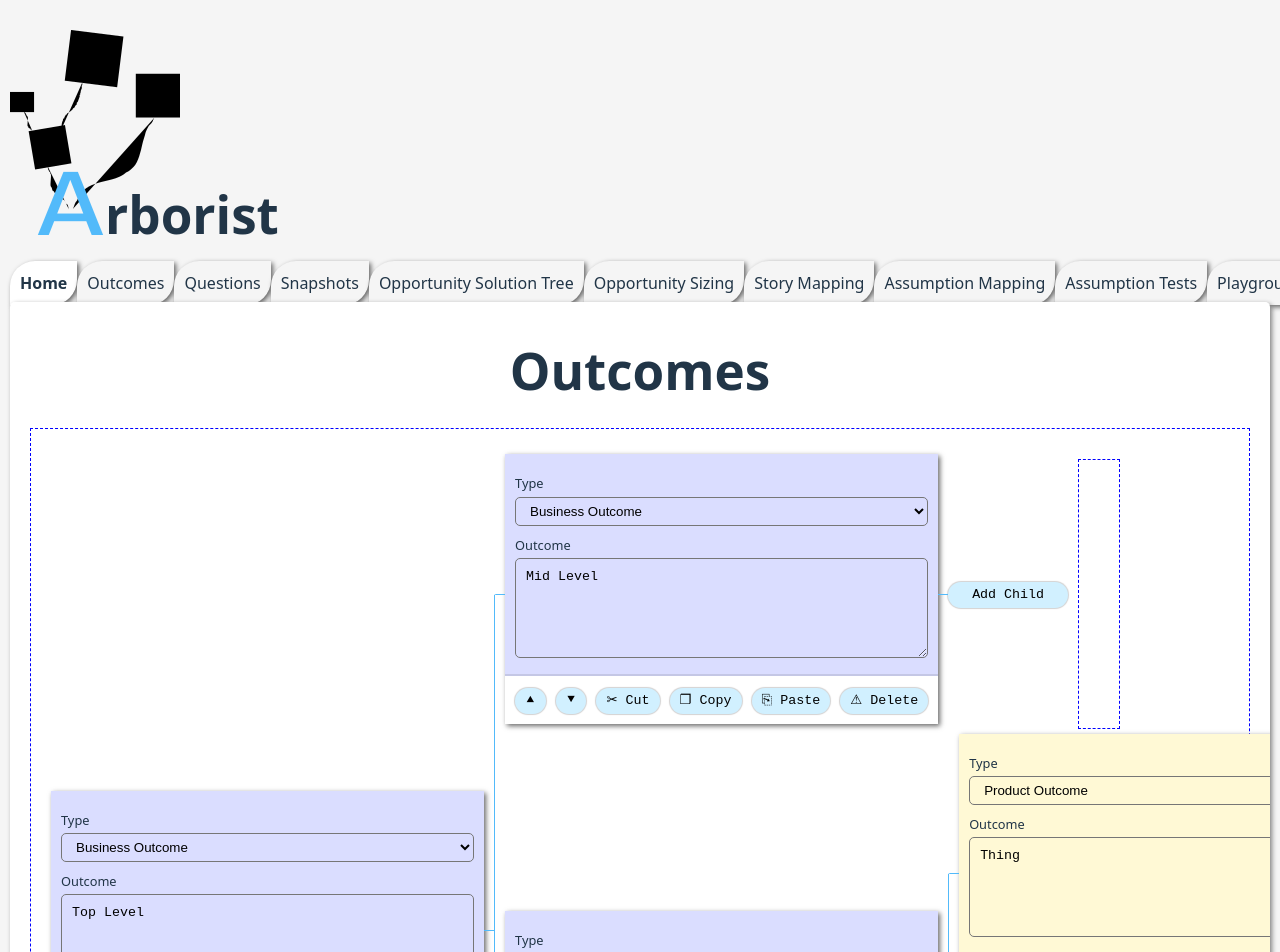
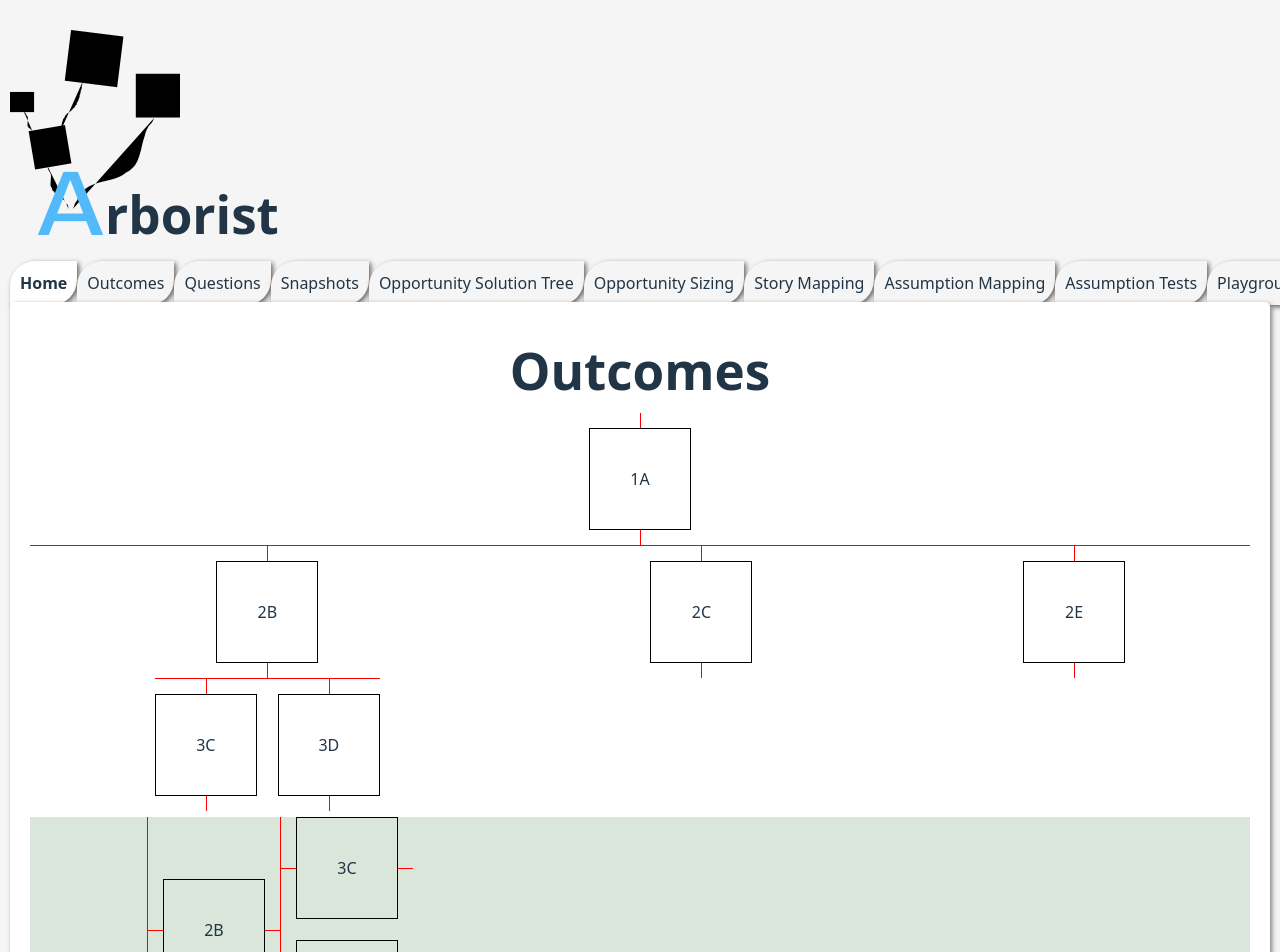
Before and after one commit to Iubalus/arborist, a Vue app in the folder arborist/: page / in a window 1280 px wide. Shown: the top 952 px of the page. Built offline with nearby package versions, Linux system fonts and the light colour scheme.

Commit message:
Experiment with different tree layouts

```diff
--- /dev/null
+++ b/arborist/src/components/bits/Tree.vue
@@ -0,0 +1,134 @@
+<template>
+    <div :class="['tree-node', horizontal ? 'horizontal' : '']">
+        <div class="content">{{ root.content }}</div>
+        <div
+            v-if="root.children && root.children.length > 0"
+            class="children"
+        >
+            <Tree
+                v-for="(node, i) in root.children"
+                :key="i"
+                :root="node"
+                :horizontal="horizontal"
+            />
+        </div>
+    </div>
+</template>
+<script lang="ts">
+import { defineComponent, type PropType } from 'vue'
+
+export interface Node {
+    content: String;
+    children: Node[]
+}
+
+export default defineComponent({
+    props: {
+        horizontal: {
+            type: Boolean,
+            default: false
+        },
+        root: {
+            type: Object as PropType<Node>,
+            default: () => {
+                return { content: "1A", children: [{ content: "2B", children: [{ content: "3C", children: [] }, { content: "3D", children: [] }] }, { content: "2C" }, { content: "2E" }] };
+            }
+        }
+    }
+})
+
+</script>
+<style scoped>
+.tree-node:not(.horizontal) {
+    margin: 0 auto;
+
+    .content {
+        position: relative;
+        margin: 0 auto;
+        width: 100px;
+        height: 100px;
+        border: solid 1px black;
+        align-content: center;
+        text-align: center;
+
+        &:before {
+            position: absolute;
+            content: ' ';
+            width: 10px;
+            height: 15px;
+            left: 50%;
+            top: -16px;
+            border-left: 1px solid red;
+        }
+
+        &:after {
+            position: absolute;
+            content: ' ';
+            width: 10px;
+            height: 15px;
+            left: 50%;
+            bottom: -16px;
+            border-left: 1px solid red;
+        }
+    }
+
+    .children {
+        display: flex;
+        gap: 21px;
+        justify-content: center;
+        border-top: 1px solid red;
+        padding-top: 15px;
+        margin-top: 15px;
+    }
+}
+
+.tree-node.horizontal {
+    background: rgb(217, 230, 217);
+    display: flex;
+    margin-top: 21px;
+
+    &:first-of-type {
+        margin-top: 0;
+    }
+
+    .content {
+        position: relative;
+        margin: auto 0;
+        width: 100px;
+        height: 100px;
+        border: solid 1px black;
+        align-content: center;
+        text-align: center;
+
+        &:before {
+            position: absolute;
+            content: ' ';
+            width: 15px;
+            height: 10px;
+            top: 50%;
+            left: -16px;
+            border-top: 1px solid red;
+        }
+
+        &:after {
+            position: absolute;
+            content: ' ';
+            width: 15px;
+            height: 10px;
+            top: 50%;
+            right: -16px;
+            border-top: 1px solid red;
+        }
+    }
+
+    .children {
+        box-sizing: border-box;
+        position: relative;
+        display: block;
+        padding-left: 15px;
+        margin-left: 15px;
+        box-sizing: border-box;
+        border-left: 1px solid red;
+    }
+}
+</style>
--- a/arborist/src/components/pages/Outcomes.vue
+++ b/arborist/src/components/pages/Outcomes.vue
@@ -1,13 +1,7 @@
 <template>
     <Page title="Outcomes">
-        <RawTreeBuilder
-            v-model:tree="outcomesTree"
-            :node-type="nodeType"
-        />
-        <RawTreeBuilder
-            v-model:tree="outcomesTree"
-            :node-type="nodeType"
-        />
+        <Tree></Tree>
+        <Tree horizontal></Tree>
     </Page>
 </template>
 <script lang="ts">
@@ -15,9 +9,10 @@ import { defineComponent, markRaw } from 'vue';
 import Page from '../bits/Page.vue';
 import RawTreeBuilder from '../bits/RawTreeBuilder.vue';
 import Outcome from '../bits/Outcome.vue';
+import Tree from '../bits/Tree.vue';
 
 export default defineComponent({
-    components: { Page, RawTreeBuilder },
+    components: { Page, RawTreeBuilder, Tree },
     data() {
         return {
             outcomesTree: [
```
